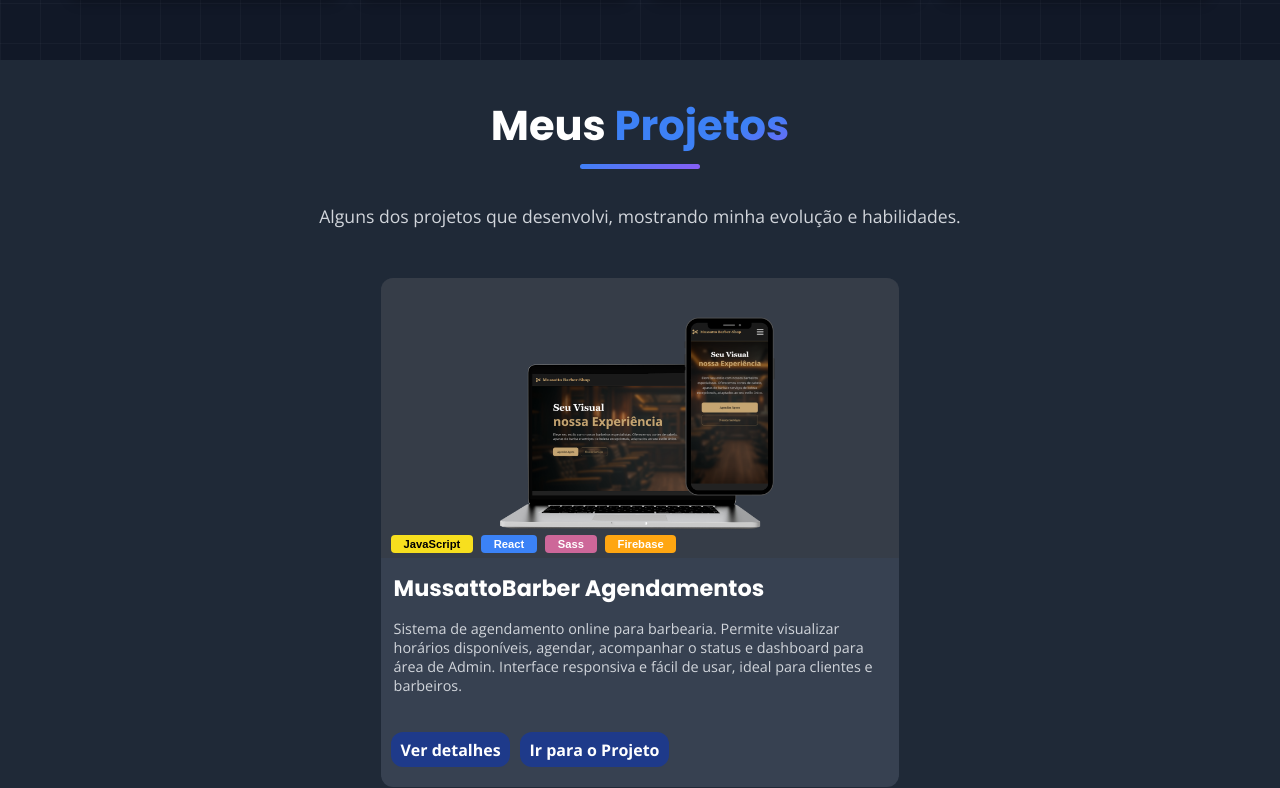
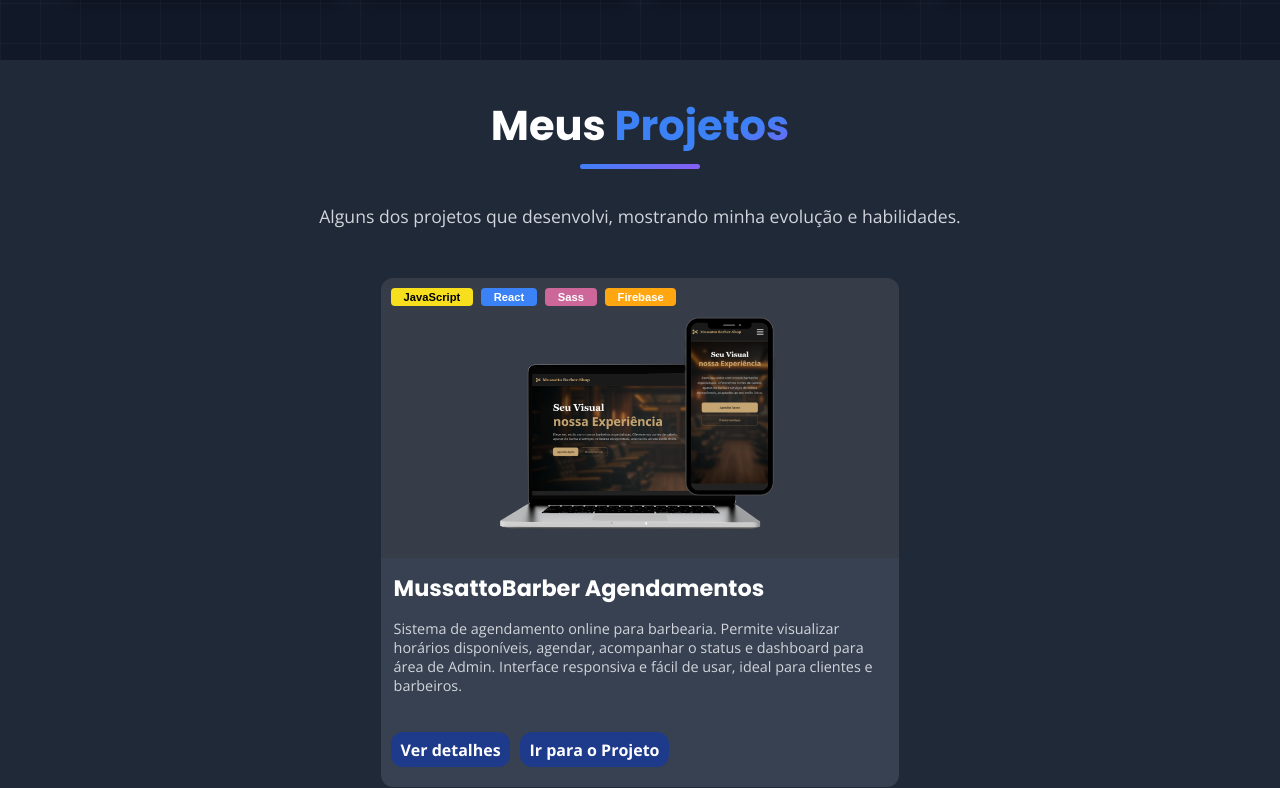
Before and after one commit to Gabriel145-js/Portfolio2025, a React app: page / in a window 1280 px wide. Shown: the part 2596-3384 px from the top of the page. Built offline with nearby package versions, Linux system fonts and the light colour scheme.

Commit message:
styles: ajuste no local onde exibi as skills usadas, antes no bottom, agora no top

```diff
--- a/src/components/Projetos/Projetos.module.sass
+++ b/src/components/Projetos/Projetos.module.sass
@@ -14,7 +14,6 @@
 .tituloSubtitulo
     text-align: center
     opacity: 0
-
 
     h2
         @include mixin.tituloEstilizado
@@ -71,7 +70,7 @@
 
 .tecnologias
     position: absolute
-    bottom: 5px
+    top: 10px
     left: 10px
     display: flex
     flex-wrap: wrap
@@ -92,8 +91,7 @@
     padding: 0.8rem
 
     h3
-        margin-top: 0
-        margin-bottom: 0
+        margin: 0
         font-family: variables.$fontPoppins
         font-size: 1.4rem
 
@@ -124,21 +122,15 @@
         background: #1E3A8A
         @include mixin.hoverBtns
 
-
-
-
 .svgIcon svg
     color: #6B7280
     width: 24px
-
-
 
 .tracking
     animation: tracking-in-expand 1.2s cubic-bezier(0.215, 0.610, 0.355, 1.000) both
 
 .scaleTop
     animation: scale-in-top 0.5s cubic-bezier(0.250, 0.460, 0.450, 0.940) both
-
 
 @media (max-width: 1300px)
     .cardProjeto
@@ -150,13 +142,11 @@
         width: 80%
         margin-top: 10px
 
-
 @media (max-width: 500px)
     .cardProjeto
         margin-top: 10px
         width: 100%
 
-
 @media (max-width: 600px)
     .tracking
         animation: tracking-in-expand 0.8s cubic-bezier(0.215, 0.610, 0.355, 1.000) both
```
